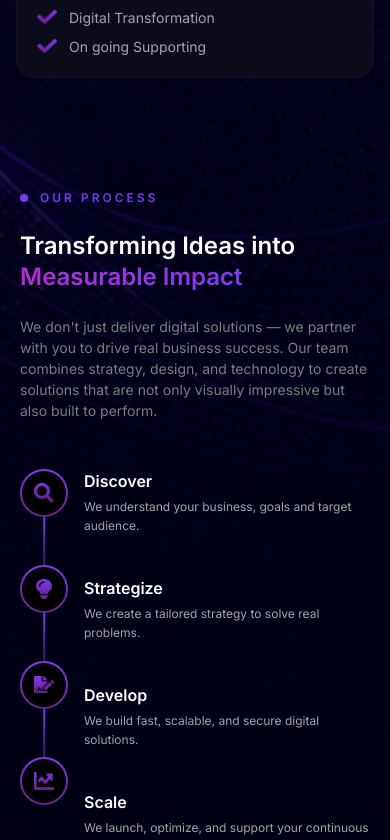
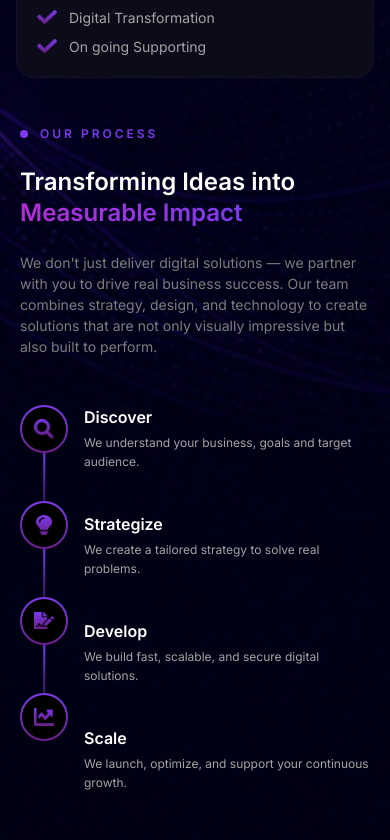
Before and after one commit to FutureAxis/futureaxis-official-web, a Next.js app: page / in a window 390 px wide. Shown: the part 3560-4400 px from the top of the page. Built offline with nearby package versions, Linux system fonts and the light colour scheme.

Commit message:
feat: adjust padding in OurProcess section for improved layout

```diff
--- a/components/sections/Home/OurProcess.tsx
+++ b/components/sections/Home/OurProcess.tsx
@@ -40,7 +40,7 @@ export default function ProcessSection() {
     return (
         <section
             ref={sectionRef}
-            className="w-full py-16 lg:pt-24 lg:pb-10"
+            className="w-full pb-20 lg:pt-24 lg:pb-10"
         >
             <div className="px-5 lg:px-[90px]">
                 <div className="grid grid-cols-1 lg:grid-cols-2 gap-12 lg:gap-16">
```
